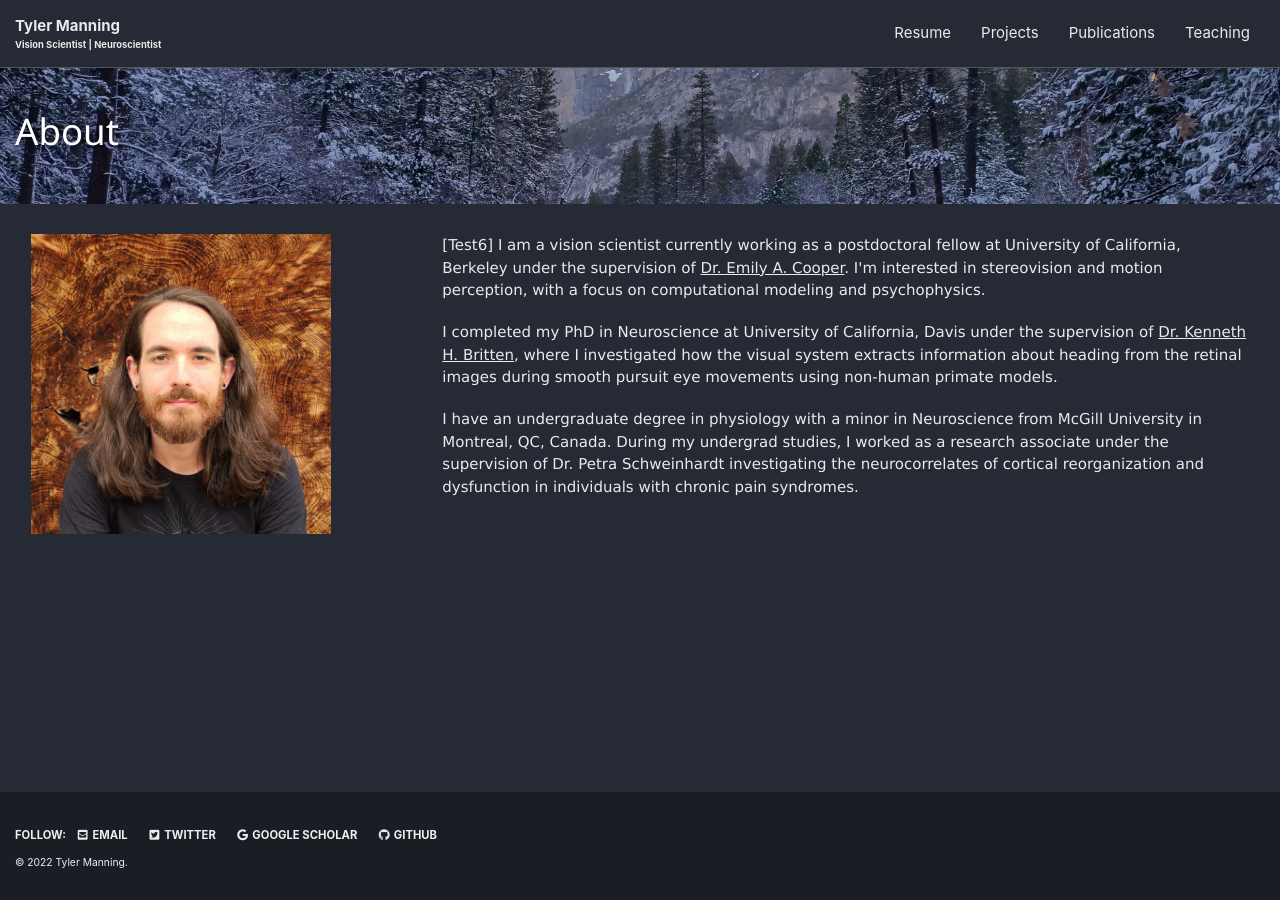
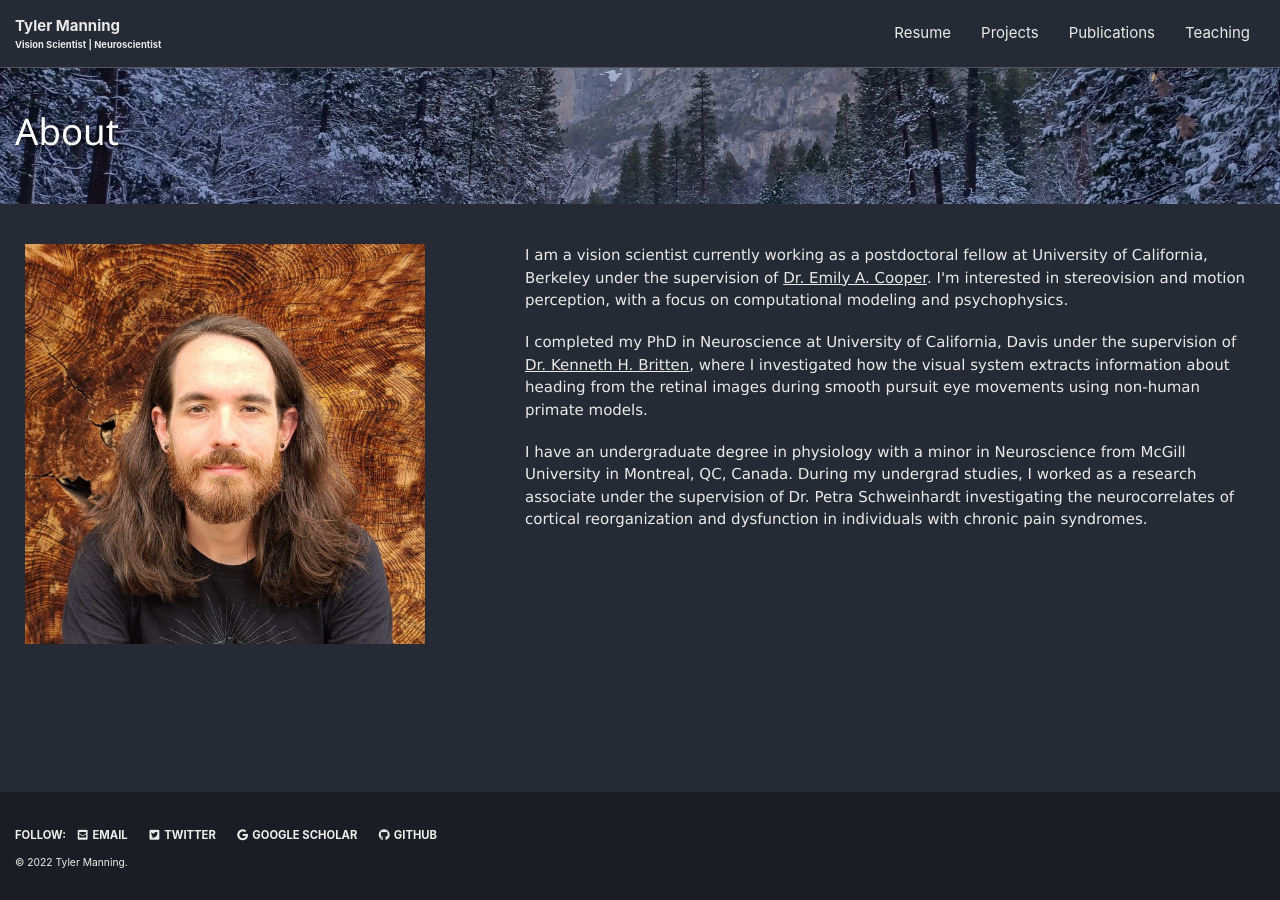
Before and after one commit to tsmanning/tsmanning.github.io, a Jekyll site: the page built from index.html, in a window 1280 px wide. Built offline with Jekyll 4.4.1, drawn with Linux system fonts in a browser that asks for light colours; cached includes are drawn as plain includes; the list of posts is cut into pages by our own code.

Commit message:
add home sidebar

```diff
--- a/index.html
+++ b/index.html
@@ -33,37 +33,68 @@ feature_row:
 <head>
 <meta name="viewport" content="width=device-width, initial-scale=1">
 <link rel="stylesheet" href="https://www.w3schools.com/w3css/4/w3.css">
-<!--style>
-  @media (max-width:992px){.w3-sidebar.w3-collapse{display:none}.w3-main{margin-left:0!important;margin-right:0!important}.w3-auto{max-width:100%}}
-  .w3-row-padding,.w3-row-padding>.w3-half,.w3-row-padding>.w3-third,.w3-row-padding>.w3-twothird,.w3-row-padding>.w3-threequarter,.w3-row-padding>.w3-quarter,.w3-row-padding>.w3-col{padding:0 8px}
-</style-->
+<style>
+* {
+  box-sizing: border-box;
+}
+
+/* Create two equal columns that floats next to each other */
+.column {
+  float: left;
+  padding: 10px;
+}
+
+.left{
+  width: 40%;
+}
+
+.right{
+  width: 60%;
+}
+
+/* Clear floats after the columns */
+.row:after {
+  content: "";
+  display: table;
+  clear: both;
+}
+
+/* Responsive layout - makes the two columns stack on top of each other instead of next to each other */
+@media screen and (max-width: 600px) {
+  .column {
+    width: 25%;
+  }
+}
+
+/* Restrict responsive image to a maximum size, using max-width property */
+.responsive {
+  width: 100%;
+  max-width: 400px;
+  height: auto;
+}
+</style>
 </head>
 
 <body>
-  <!-- Page Container -->
-<div style="max-width:1400px;">
-<div>
-  <!-- The Grid -->
-  <div class="w3-row-padding">
-    <!-- Left Column -->
-    <div class="w3-third">
-      <img src="/assets/images/photo_2021-08-09_09-49-12.jpg" alt="headshot" width="300" height="300">
-    </div>
-    <!-- Right Column -->
-    <div class="w3-twothird">
-      <p>[Test6] I am a vision scientist currently working as a postdoctoral fellow at University of California, Berkeley
+
+<!-- Page container -->
+<div class="row">
+  <div class="column left">
+    <img src="/assets/images/photo_2021-08-09_09-49-12.jpg" alt="headshot" width="300" height="300" class="responsive">
+  </div>
+  <div class="column right">
+    <p>I am a vision scientist currently working as a postdoctoral fellow at University of California, Berkeley
       under the supervision of <a href="http://www.emilyacooper.org/">Dr. Emily A. Cooper</a>. I'm interested in stereovision and
       motion perception, with a focus on computational modeling and psychophysics.</p>
 
-      <p>I completed my PhD in Neuroscience at University of California, Davis under the supervision of
+    <p>I completed my PhD in Neuroscience at University of California, Davis under the supervision of
       <a href="https://scholar.google.com/citations?hl=en&user=7pLcIR8AAAAJ">Dr. Kenneth H. Britten</a>, where I investigated how the visual system extracts
       information about heading from the retinal images during smooth pursuit eye movements using non-human primate models.</p>
 
-      <p>I have an undergraduate degree in physiology with a minor in Neuroscience from
+    <p>I have an undergraduate degree in physiology with a minor in Neuroscience from
       McGill University in Montreal, QC, Canada. During my undergrad studies, I worked as a research associate under the supervision
       of Dr. Petra Schweinhardt investigating the neurocorrelates of cortical reorganization and dysfunction in individuals with
       chronic pain syndromes.</p>
-    </div>
   </div>
 </div>
 </body>
```
